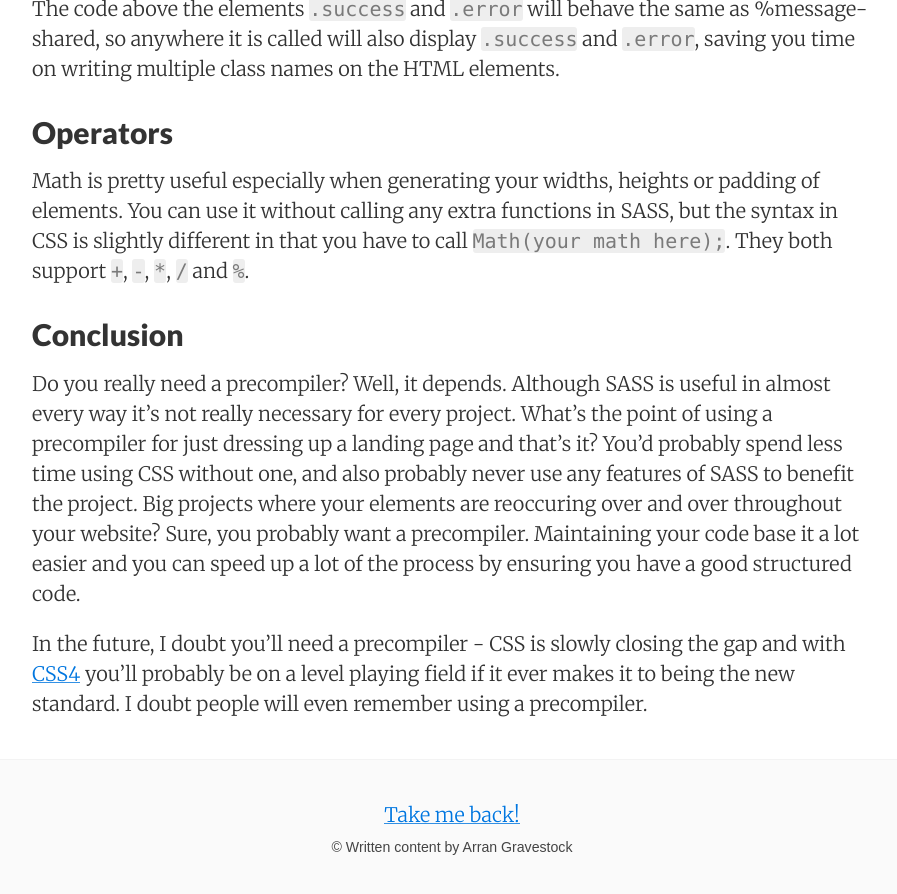
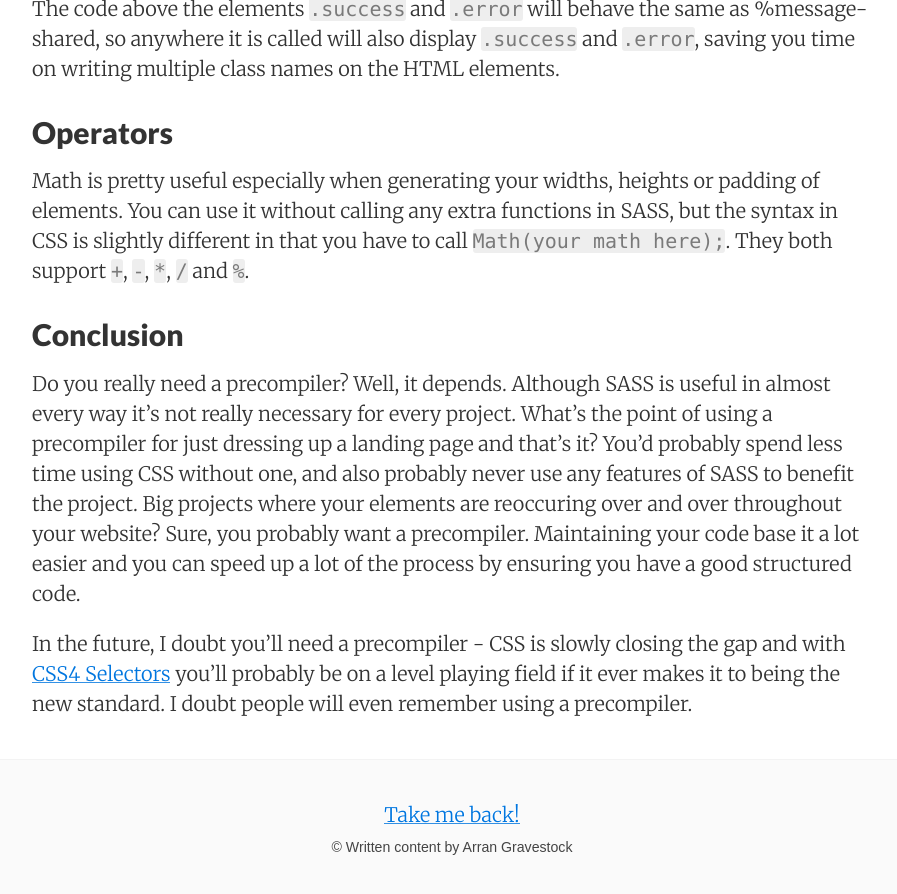
Before and after one commit to ArranGravestock/blog, a Jekyll site: the page built from _posts/2018-02-04-do-you-need-sass.md, in a window 1280 px wide and 900 px high, scrolled down 2934 px. Shown: the top 894 px of the window, without its empty margins (188-1085 px from the left). Built offline with Jekyll 4.4.1, drawn with Linux system fonts in a browser that asks for light colours; nearby versions of some CDN libraries.

Commit message:
Update 2018-02-04-do-you-need-sass.md

```diff
--- a/_posts/2018-02-04-do-you-need-sass.md
+++ b/_posts/2018-02-04-do-you-need-sass.md
@@ -69,4 +69,4 @@ Math is pretty useful especially when generating your widths, heights or padding
 ## Conclusion
 Do you really need a precompiler? Well, it depends. Although SASS is useful in almost every way it's not really necessary for every project. What's the point of using a precompiler for just dressing up a landing page and that's it? You'd probably spend less time using CSS without one, and also probably never use any features of SASS to benefit the project. Big projects where your elements are reoccuring over and over throughout your website? Sure, you probably want a precompiler. Maintaining your code base it a lot easier and you can speed up a lot of the process by ensuring you have a good structured code.
 
-In the future, I doubt you'll need a precompiler - CSS is slowly closing the gap and with [CSS4](https://css4.rocks) you'll probably be on a level playing field if it ever makes it to being the new standard. I doubt people will even remember using a precompiler.
+In the future, I doubt you'll need a precompiler - CSS is slowly closing the gap and with [CSS4 Selectors](https://drafts.csswg.org/selectors-4/) you'll probably be on a level playing field if it ever makes it to being the new standard. I doubt people will even remember using a precompiler.
```
